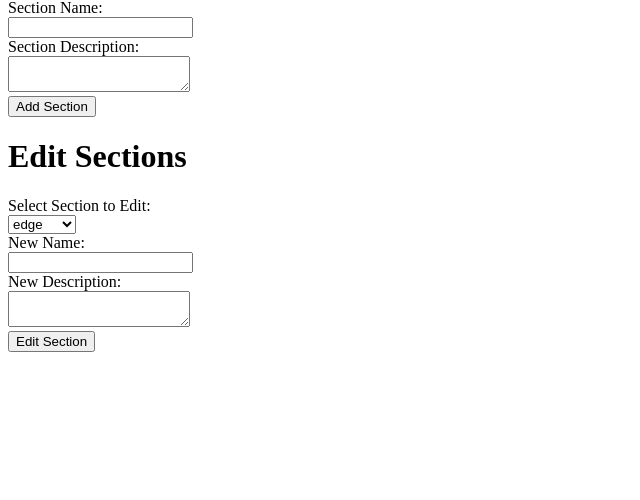
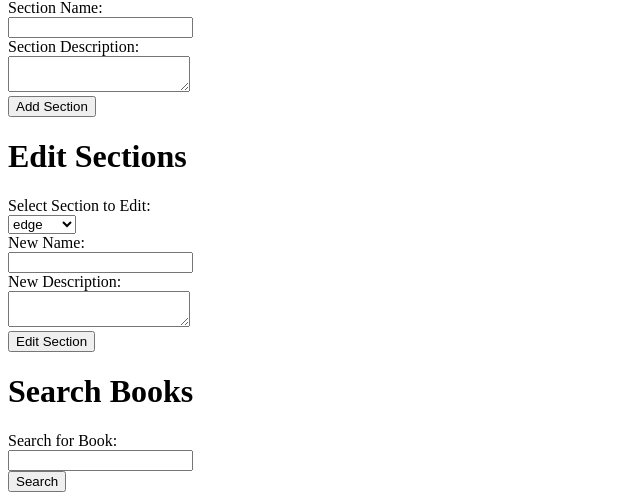
Before and after one commit to 51Hypers/AppDevProject---I, a Flask app: page /manage in a window 1280 px wide. Shown: the part 355-855 px from the top of the page, without its empty margins (0-640 px from the left). Before the commit the page ends 707 px from the top, so only its background shows below. Run offline with Flask 3, Linux system fonts and the light colour scheme; data comes from the database, SQL or seed files in the repository; both versions use the stored data as it was after the commit.

Commit message:
Manage Tabs in Lab Dashboard

```diff
--- a/app.py
+++ b/app.py
@@ -9,6 +9,7 @@ from models import User, Section, Book, UserBook
 from sqlalchemy.orm.exc import NoResultFound
 from models import LibrarianRequest
 from datetime import datetime, timedelta
+from sqlalchemy.exc import IntegrityError
 
 
 # DECORATORS
@@ -34,38 +35,6 @@ def login_required(f):
 def index():
     return render_template('home_page/index.html')
 
-
-@app.route('/admin', methods=['GET', 'POST'])
-def admin():
-    if request.method == 'GET':
-        return render_template('admin_login.html')  # Admin login form
-    else:
-        password = request.form['password']
-        if password == '1':  # Replace 'your_admin_password' with your actual admin password
-            librarian_requests = LibrarianRequest.query.all()
-            return render_template('admin_panel.html', librarian_requests=librarian_requests)
-        else:
-            return render_template('admin_login.html', error='Invalid password')
-
-@app.route('/admin/action', methods=['POST'])
-def admin_action():
-    action = request.form['action']
-    librarian_request_id = request.form['librarian_request_id']
-    librarian_request = LibrarianRequest.query.get(librarian_request_id)
-
-    if action == 'accept':
-        librarian = User(
-            username=librarian_request.username,
-            email=librarian_request.email,
-            password=librarian_request.password,
-            is_librarian=True
-        )
-        db.session.add(librarian)
-    db.session.delete(librarian_request)
-    db.session.commit()
-
-    librarian_requests = LibrarianRequest.query.all()
-    return render_template('admin_panel.html', librarian_requests=librarian_requests)
 
 @app.route('/login', methods=['GET', 'POST'])
 def login():
@@ -265,8 +234,6 @@ def view_borrowed_books_with_deadlines():
     return render_template('users/books_with_deadlines.html', books_with_deadlines=books_with_deadlines)
 
 
-
-
 @app.route('/requested_books')
 def requested_books():
     user_id = session.get('user_id')
@@ -409,12 +376,6 @@ def librarian_dashboard():
     return render_template('dashboards/librarian_dashboard.html', borrowed_books=borrowed_books)
 
 
-from flask import Flask, request, render_template
-from sqlalchemy.exc import IntegrityError
-from models import Book, Section, db
-
-
-
 @app.route('/manage', methods=['GET', 'POST'])
 def manage():
     if request.method == 'POST':
@@ -467,11 +428,32 @@ def manage():
                 return 'Section updated successfully', 200
             else:
                 return 'Section not found', 404
+        elif action == 'change_book_section':
+            for key, value in request.form.items():
+                if key.startswith('new_section_id_'):
+                    book_id = key.replace('new_section_id_', '')
+                    new_section_id = value
+
+                    book = Book.query.get(book_id)
+                    if book:
+                        book.section_id = new_section_id
+                        db.session.commit()
+
+            # Redirect to avoid resubmission on refresh
+            return redirect(url_for('manage'))
+
+        elif action == 'search_books':
+            search_query = request.form.get('book_search')
+
+            if search_query:
+                books = Book.query.filter(Book.name.ilike(f'%{search_query}%')).all()
+            else:
+                books = []
+
+            sections = Section.query.all()
+            return render_template('librarian/manage.html', sections=sections, books=books)
     sections = Section.query.all()
     return render_template('librarian/manage.html',sections=sections)
-
-
-
 
 
 @app.route('/user', methods=['GET'])
@@ -560,28 +542,37 @@ def add_section():
 
 
 # ADMIN VIEWS
-@app.route('/admin/users', methods=['GET'])
-def list_all_users_for_admin():
-    users_query = db.session.query(User).filter(User.is_admin == False)
-    if not request.args.get('show_librarians'):
-        users_query = users_query.filter(User.is_librarian == False)
-    return render_template('admin/all_users.html', users=users_query.all())
+@app.route('/admin', methods=['GET', 'POST'])
+def admin():
+    if request.method == 'GET':
+        return render_template('admin_login.html')  # Admin login form
+    else:
+        password = request.form['password']
+        if password == '1':  # Replace 'your_admin_password' with your actual admin password
+            librarian_requests = LibrarianRequest.query.all()
+            return render_template('admin_panel.html', librarian_requests=librarian_requests)
+        else:
+            return render_template('admin/admin_login.html', error='Invalid password')
 
+@app.route('/admin/action', methods=['POST'])
+def admin_action():
+    action = request.form['action']
+    librarian_request_id = request.form['librarian_request_id']
+    librarian_request = LibrarianRequest.query.get(librarian_request_id)
 
-@app.route('/admin/grant_librarian', methods=['POST'])
-def make_librarian_grant():
-    user_id = request.form['user_id']
-    user: User = db.session.query(User).filter(User.id == user_id).one()
-    user.grant_librarian_access()
-    return redirect(url_for('admin/users'))
+    if action == 'accept':
+        librarian = User(
+            username=librarian_request.username,
+            email=librarian_request.email,
+            password=librarian_request.password,
+            is_librarian=True
+        )
+        db.session.add(librarian)
+    db.session.delete(librarian_request)
+    db.session.commit()
 
-
-@app.route('/admin/revoke_librarian', methods=['POST'])
-def make_librarian_revoke():
-    user_id = request.form['user_id']
-    user: User = db.session.query(User).filter(User.id == user_id).one()
-    user.revoke_librarian_access()
-    return redirect(url_for('admin/users'))
+    librarian_requests = LibrarianRequest.query.all()
+    return render_template('admin/admin_panel.html', librarian_requests=librarian_requests)
 
 
 # DASHBOARDS
--- a/templates/librarian/manage.html
+++ b/templates/librarian/manage.html
@@ -48,6 +48,37 @@
       <input type="submit" value="Edit Section" />
     </form>
 
+    <h1>Search Books</h1>
+    <form method="POST" action="/manage">
+      <input type="hidden" name="action" value="search_books" />
+      <label for="book_search">Search for Book:</label><br />
+      <input type="text" id="book_search" name="book_search" /><br />
+      <input type="submit" value="Search" />
+    </form>
 
+    {% if books %}
+    <h2>Search Results:</h2>
+    <form method="POST" action="/manage">
+      <input type="hidden" name="action" value="change_book_section" />
+      <ul>
+        {% for book in books %}
+        <li>
+          {{ book.name }} - {{ book.author }} - Section: {{ book.section.name }}
+          <input
+            type="hidden"
+            name="book_id_{{ book.id }}"
+            value="{{ book.id }}"
+          />
+          <select name="new_section_id_{{ book.id }}">
+            {% for section in sections %}
+            <option value="{{ section.id }}">{{ section.name }}</option>
+            {% endfor %}
+          </select>
+        </li>
+        {% endfor %}
+      </ul>
+      <input type="submit" value="Update Sections" />
+    </form>
+    {% endif %}
   </body>
 </html>
```
Also changed, not shown: instance/library.db, templates/admin/admin_login.html (renamed from templates/admin_login.html), templates/admin/admin_panel.html (renamed from templates/admin_panel.html).
